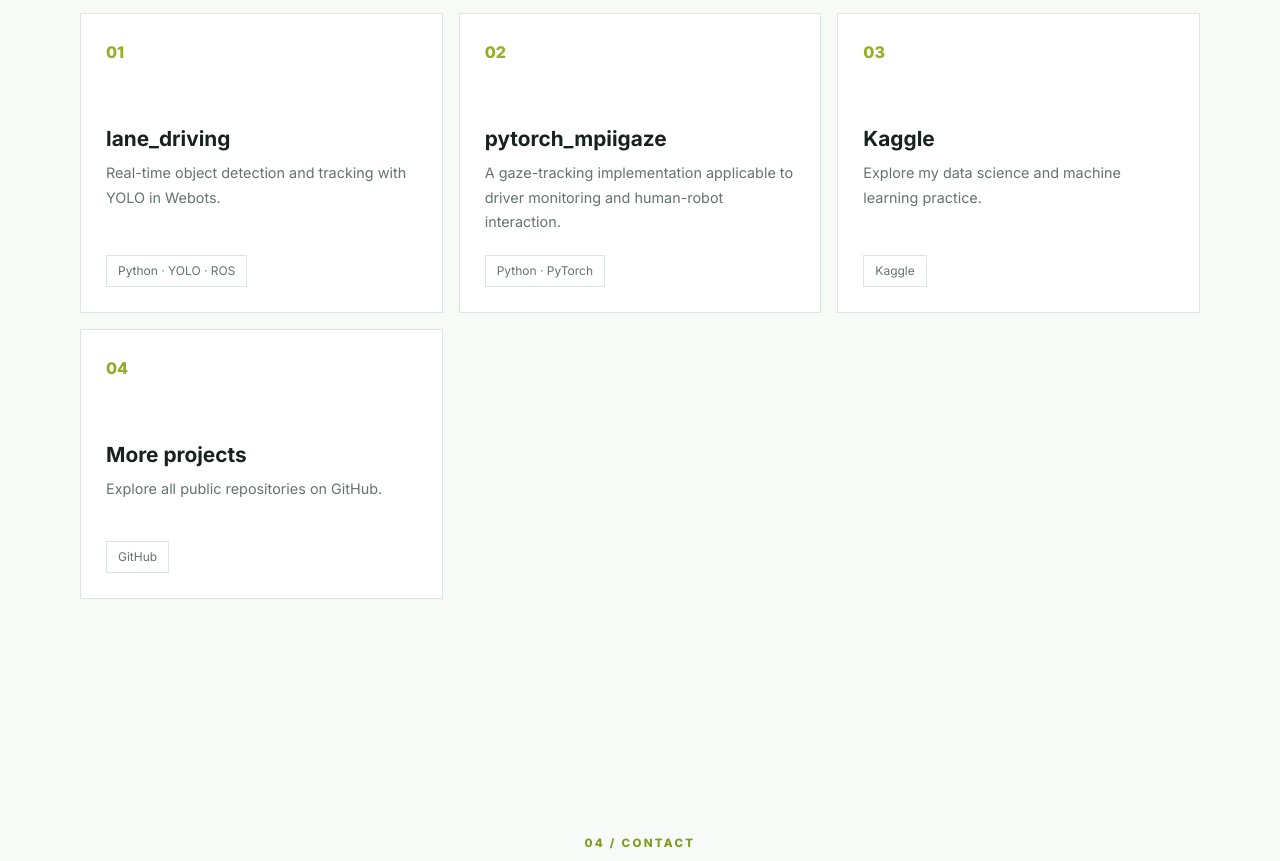
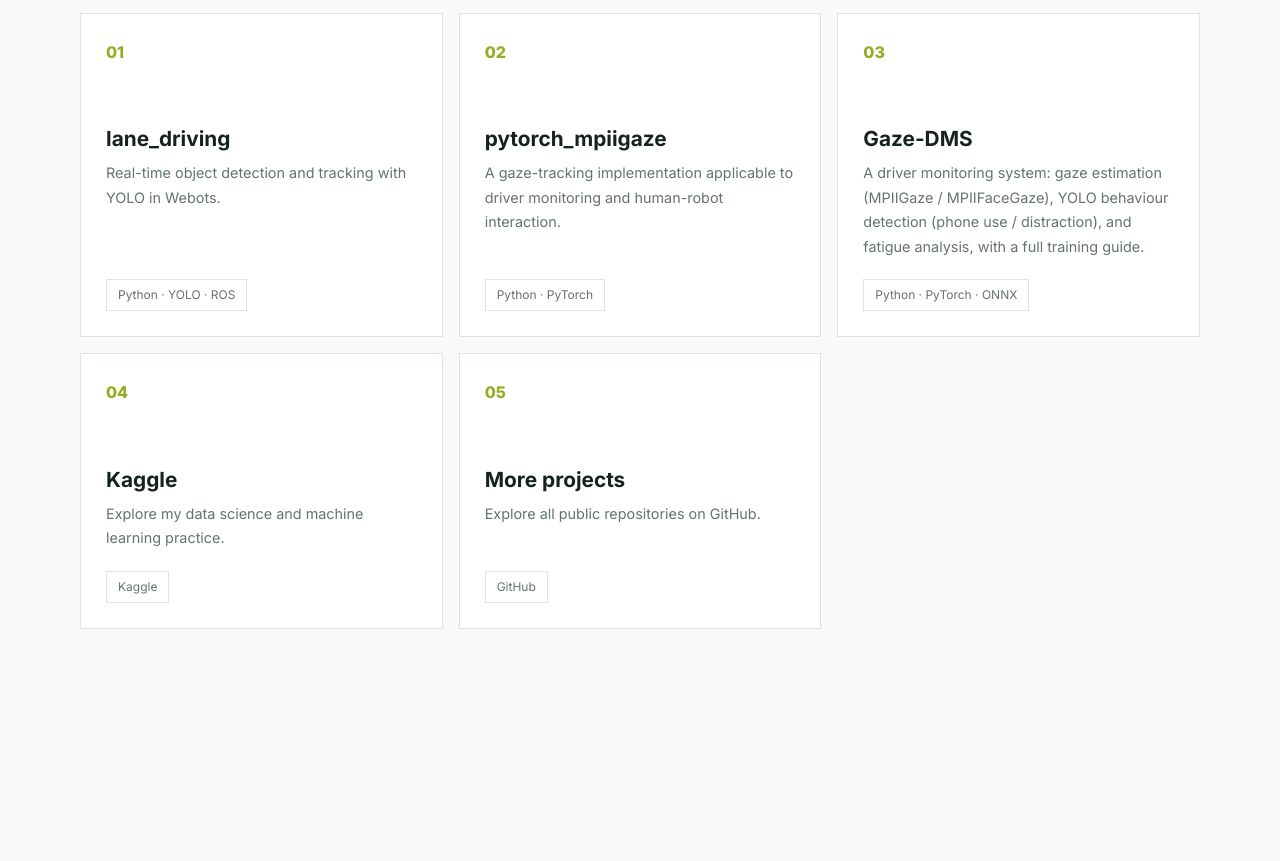
Before and after one commit to Zhuqiben/blog, a plain HTML site: page index.html in a window 1280 px wide. Shown: the part 2320-3181 px from the top of the page. Drawn offline with Linux system fonts and the light colour scheme.

Commit message:
Add Gaze-DMS project card and README entry

```diff
--- a/index.html
+++ b/index.html
@@ -88,8 +88,9 @@
       <div class="project-grid">
         <a class="project-card" href="https://github.com/Zhuqiben/lane_driving" target="_blank" rel="noreferrer"><span class="project-icon">01</span><h3>lane_driving</h3><p data-i18n="project.1">以 YOLO 为核心，在 Webots 中实现动态目标检测与跟踪。</p><span class="project-tech">Python · YOLO · ROS</span></a>
         <a class="project-card" href="https://github.com/Zhuqiben/pytorch_mpiigaze" target="_blank" rel="noreferrer"><span class="project-icon">02</span><h3>pytorch_mpiigaze</h3><p data-i18n="project.2">视线追踪实现，可延伸至驾驶员监控与人机交互场景。</p><span class="project-tech">Python · PyTorch</span></a>
-        <a class="project-card" href="https://www.kaggle.com/qibensu" target="_blank" rel="noreferrer"><span class="project-icon">03</span><h3 data-i18n="project.kaggle.title">Kaggle</h3><p data-i18n="project.kaggle.description">查看我的数据科学与机器学习实践。</p><span class="project-tech">Kaggle</span></a>
-        <a class="project-card" href="https://github.com/Zhuqiben?tab=repositories" target="_blank" rel="noreferrer"><span class="project-icon">04</span><h3 data-i18n="project.more.title">更多项目</h3><p data-i18n="project.more.description">在 GitHub 仓库列表中查看全部公开项目。</p><span class="project-tech">GitHub</span></a>
+        <a class="project-card" href="https://github.com/Zhuqiben/Gaze-DMS" target="_blank" rel="noreferrer"><span class="project-icon">03</span><h3>Gaze-DMS</h3><p data-i18n="project.3">驾驶员监控系统：视线估计（MPIIGaze / MPIIFaceGaze）+ YOLO 行为检测（打电话 / 分心）与疲劳分析，含完整训练教程。</p><span class="project-tech">Python · PyTorch · ONNX</span></a>
+        <a class="project-card" href="https://www.kaggle.com/qibensu" target="_blank" rel="noreferrer"><span class="project-icon">04</span><h3 data-i18n="project.kaggle.title">Kaggle</h3><p data-i18n="project.kaggle.description">查看我的数据科学与机器学习实践。</p><span class="project-tech">Kaggle</span></a>
+        <a class="project-card" href="https://github.com/Zhuqiben?tab=repositories" target="_blank" rel="noreferrer"><span class="project-icon">05</span><h3 data-i18n="project.more.title">更多项目</h3><p data-i18n="project.more.description">在 GitHub 仓库列表中查看全部公开项目。</p><span class="project-tech">GitHub</span></a>
       </div>
     </section>
 
@@ -117,7 +118,7 @@
         "post.1.meta": "2026.09.17 · 技术实践", "post.1.title": "从一个想法到可运行的项目", "post.1.description": "记录项目搭建过程中的思考、选择与收获。",
         "post.2.meta": "2026.09.10 · 学习笔记", "post.2.title": "如何建立自己的知识管理系统", "post.2.description": "让零散的学习记录真正沉淀为可复用的知识。",
         "post.3.meta": "2026.09.03 · 随笔", "post.3.title": "保持好奇，持续构建", "post.3.description": "关于学习、创造，以及长期主义的一点思考。",
-        "projects.heading": "精选项目", "projects.all": "GitHub 上查看更多 ↗", "project.1": "以 YOLO 为核心，在 Webots 中实现动态目标检测与跟踪。", "project.2": "视线追踪实现，可延伸至驾驶员监控与人机交互场景。",
+        "projects.heading": "精选项目", "projects.all": "GitHub 上查看更多 ↗", "project.1": "以 YOLO 为核心，在 Webots 中实现动态目标检测与跟踪。", "project.2": "视线追踪实现，可延伸至驾驶员监控与人机交互场景。", "project.3": "驾驶员监控系统：视线估计（MPIIGaze / MPIIFaceGaze）+ YOLO 行为检测（打电话 / 分心）与疲劳分析，含完整训练教程。",
         "project.more.title": "更多项目", "project.more.description": "在 GitHub 仓库列表中查看全部公开项目。", "project.kaggle.title": "Kaggle", "project.kaggle.description": "查看我的数据科学与机器学习实践。", "contact.heading": "一起做点有趣的事？", "contact.description": "如果你想交流技术、分享想法，或者一起做一个项目，欢迎联系我。", "contact.button": "联系我 ↗", "contact.kaggle": "访问我的 Kaggle ↗", "footer.tagline": "Built with curiosity & code."
       },
       en: {
@@ -129,7 +130,7 @@
         "post.1.meta": "2026.09.17 · Practice", "post.1.title": "From an idea to a working project", "post.1.description": "Thoughts, choices, and lessons from building a project.",
         "post.2.meta": "2026.09.10 · Learning", "post.2.title": "How to build your own knowledge system", "post.2.description": "Turning scattered notes into reusable knowledge.",
         "post.3.meta": "2026.09.03 · Thoughts", "post.3.title": "Stay curious, keep building", "post.3.description": "A few thoughts on learning, creating, and playing the long game.",
-        "projects.heading": "Selected projects", "projects.all": "See more on GitHub ↗", "project.1": "Real-time object detection and tracking with YOLO in Webots.", "project.2": "A gaze-tracking implementation applicable to driver monitoring and human-robot interaction.",
+        "projects.heading": "Selected projects", "projects.all": "See more on GitHub ↗", "project.1": "Real-time object detection and tracking with YOLO in Webots.", "project.2": "A gaze-tracking implementation applicable to driver monitoring and human-robot interaction.", "project.3": "A driver monitoring system: gaze estimation (MPIIGaze / MPIIFaceGaze), YOLO behaviour detection (phone use / distraction), and fatigue analysis, with a full training guide.",
         "project.more.title": "More projects", "project.more.description": "Explore all public repositories on GitHub.", "project.kaggle.title": "Kaggle", "project.kaggle.description": "Explore my data science and machine learning practice.", "contact.heading": "Want to build something fun?", "contact.description": "For technical conversations, ideas, or collaboration, feel free to reach out.", "contact.button": "Get in touch ↗", "contact.kaggle": "Visit my Kaggle ↗", "footer.tagline": "Built with curiosity & code."
       }
     };
```
Also changed, not shown: 1 other file.
